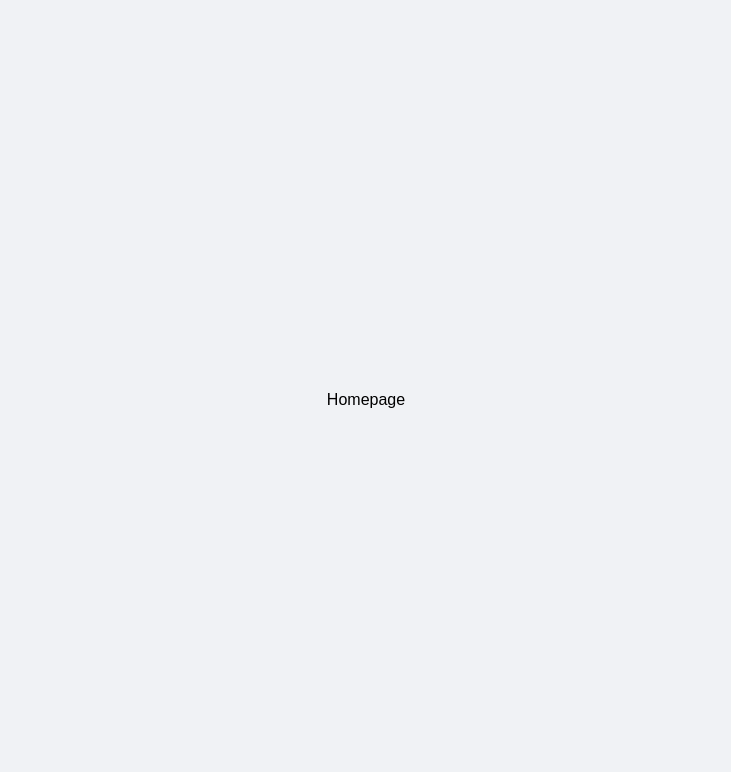
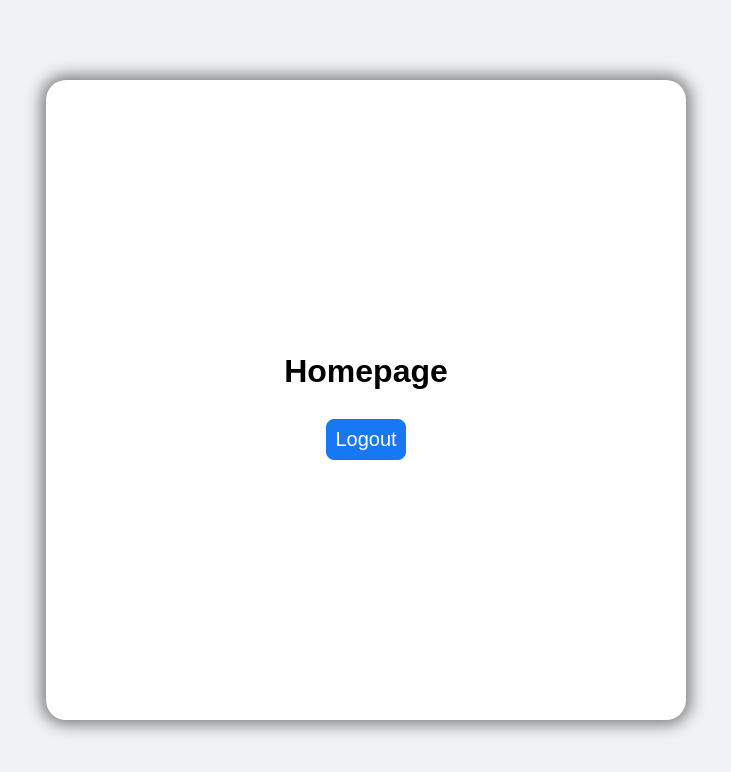
Before and after one commit to Gagandeep-Kaur-01/Mini_Project_MERN, a React (Create React App) app in the folder Frontend/: page / in a window 1280 px wide. Shown: the top 772 px of the page, without its empty margins (274-1005 px from the left). Built offline with nearby package versions, Linux system fonts and the light colour scheme.

Commit message:
creating homepage

```diff
--- a/Frontend/src/Components/Homepage/homepage.js
+++ b/Frontend/src/Components/Homepage/homepage.js
@@ -3,8 +3,11 @@ import "./homepage.css";
 
 const Homepage = () => {
     return(
-        <div>
-            Homepage
+        <div className="homepage">
+            <h1>Homepage</h1>
+            <div className="button">
+                Logout
+            </div>
         </div>
     )
 }
```
